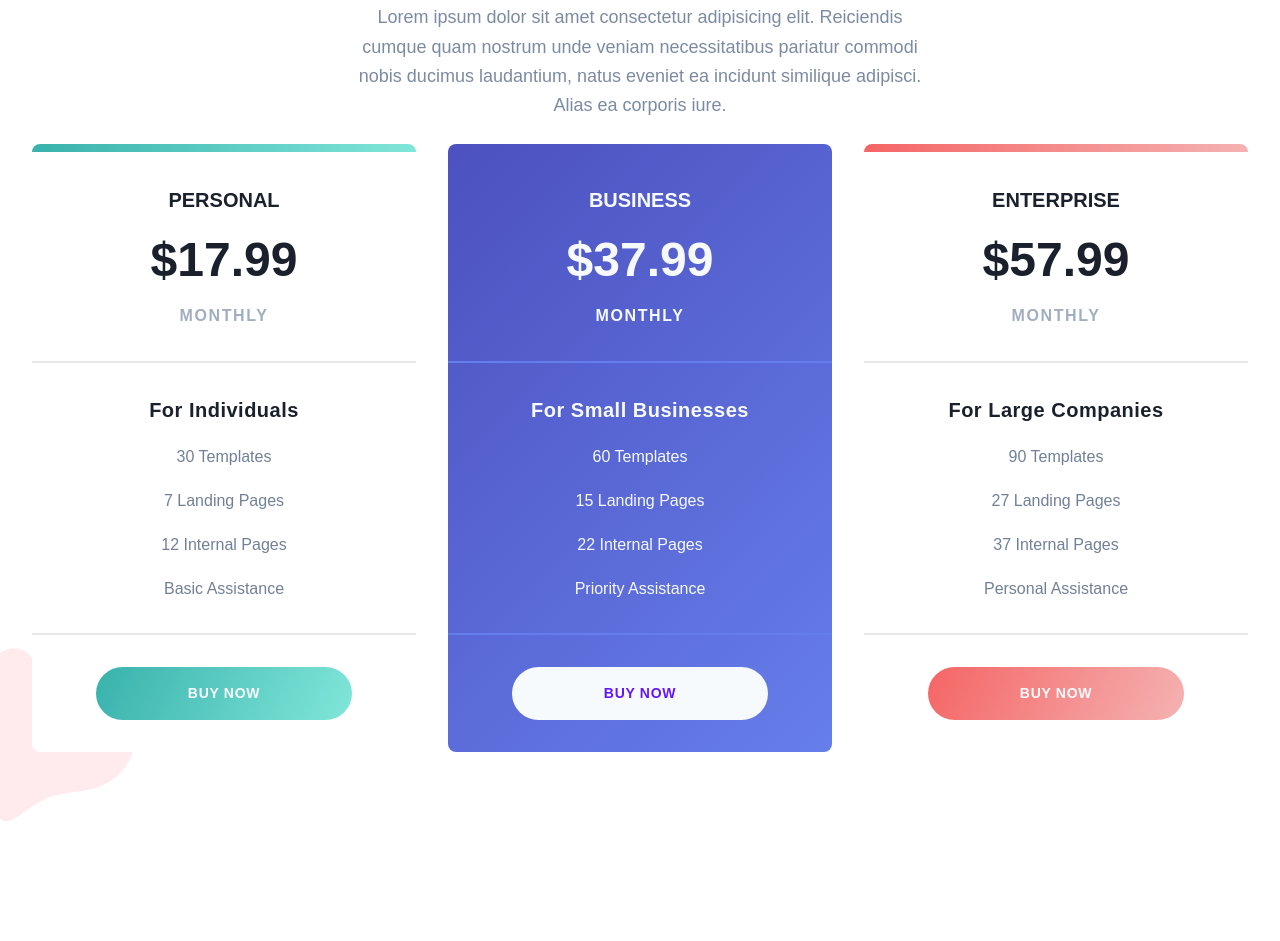
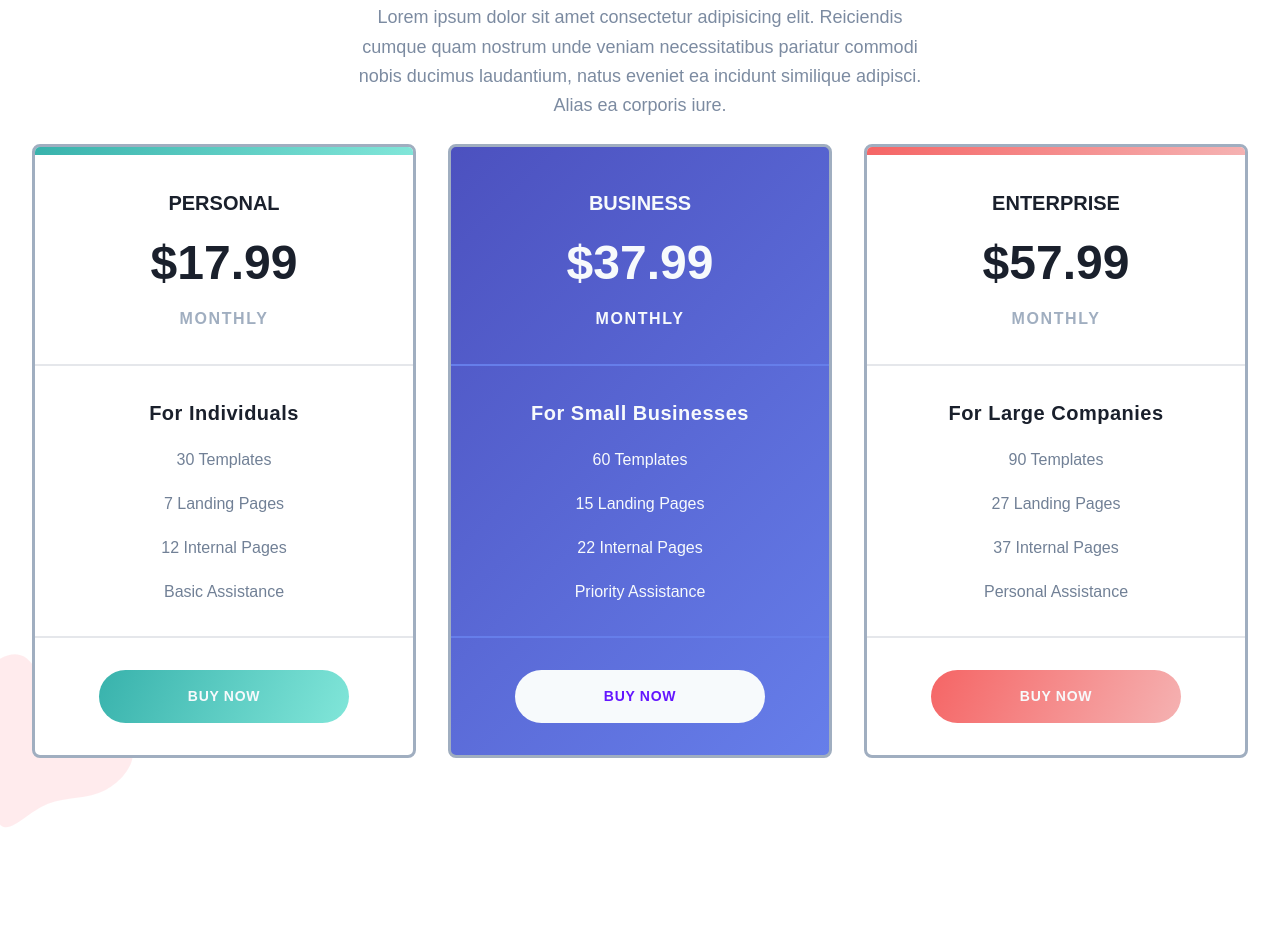
Before and after one commit to adamanuszkiewicz/week-2-final-project-updated, a plain HTML site: page index.html in a window 1280 px wide. Shown: the part 3976-4917 px from the top of the page. Drawn offline with Linux system fonts and the light colour scheme.

Commit message:
added boarder to plan elements

```diff
--- a/style.css
+++ b/style.css
@@ -733,6 +733,7 @@ PRICING
     max-width: 384px;
     margin: 62px, 34px, 0 0;
     padding-top: 8px;
+    border: solid #a0aec0;
     border-radius: 8px;
     overflow: hidden;
     box-shadow: rgba(0, 0, 0, 0, ) 0px 0px 0px 0px rgba(0, 0, 0, 0,) 0px 0px 0px 0px rgba(0, 0, 0, 0.1) 0px 1px 3px 0px, rgba(0, 0, 0, 0.06) 0px 1px 2px 0px;
```
